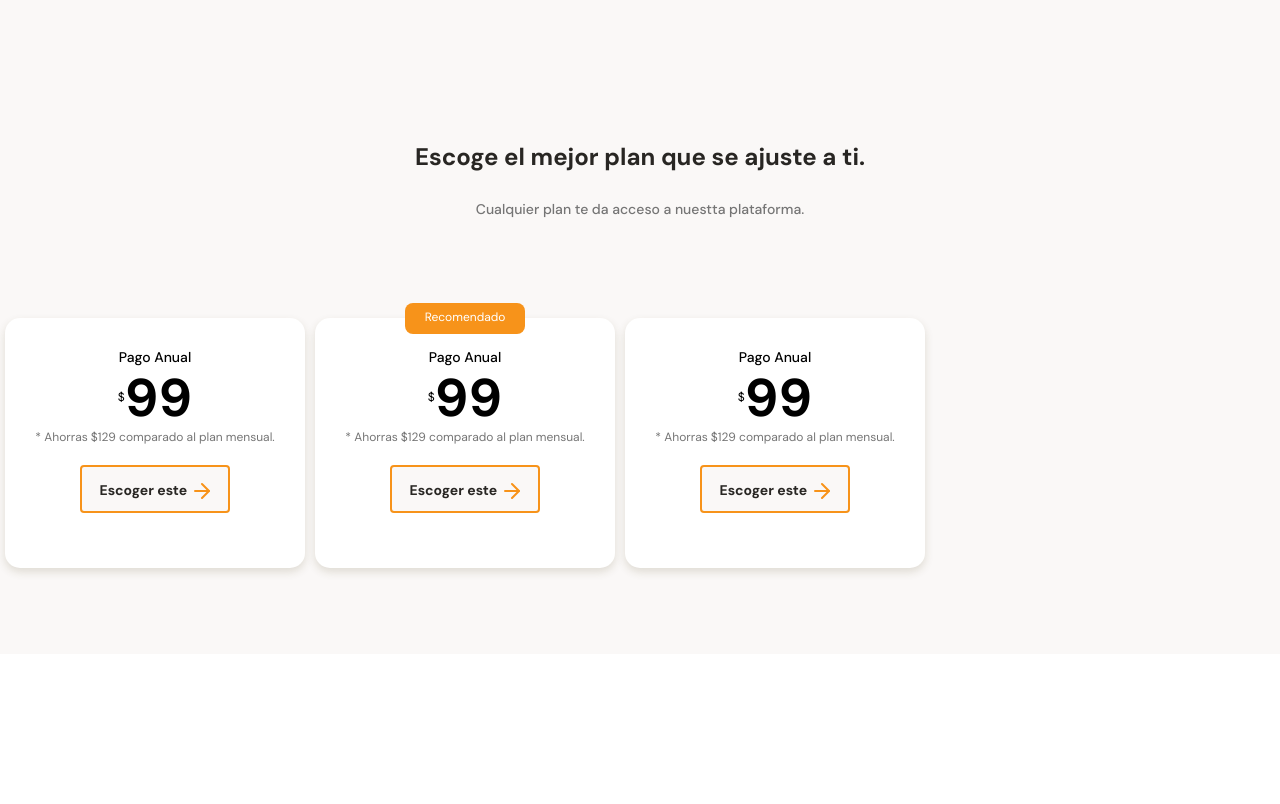
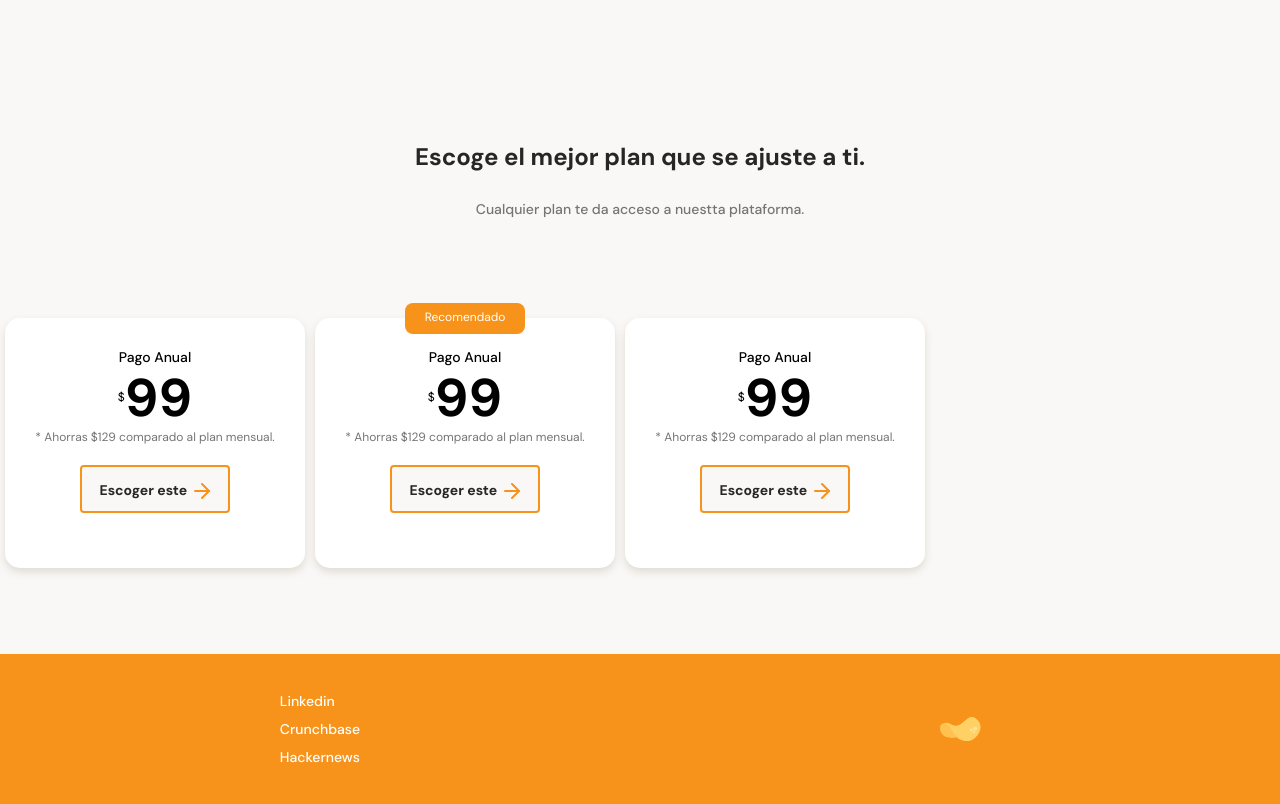
Before and after one commit to pacool84/Corporate-Bitcoins-Sales, a plain HTML site: page index.html in a window 1280 px wide. Shown: the part 2296-3100 px from the top of the page. Before the commit the page ends 2950 px from the top, so only its background shows below. Drawn offline with Linux system fonts and the light colour scheme.

Commit message:
[ADD] The footer structure and the styles

```diff
--- a/index.html
+++ b/index.html
@@ -183,6 +183,17 @@
         </section>
       </section>
     </main>
-    <footer></footer>
+    <footer>
+      <section class="left">
+        <ul>
+          <li><a href="#">Linkedin</a></li>
+          <li><a href="#">Crunchbase</a></li>
+          <li><a href="#">Hackernews</a></li>
+        </ul>
+      </section>
+      <section class="rigth">
+        <img src="./assets/icons/batata.svg" alt="Logo de Batatbot 2020" />
+      </section>
+    </footer>
   </body>
 </html>
--- a/styles.css
+++ b/styles.css
@@ -524,3 +524,33 @@ main {
   background-image: url(./assets/icons/arrow-right.svg);
   vertical-align: text-bottom; /* This is for align in the center of the bottom the arrow image */
 }
+
+footer {
+  display: flex;
+  width: 100%;
+  height: 150px;
+  background-color: var(--bitcoin-orange);
+}
+
+footer section {
+  display: flex;
+  width: 50%;
+  justify-content: center;
+  align-items: center;
+}
+
+footer .left ul {
+  font-size: 1.4rem;
+  font-weight: 500;
+  line-height: 1.8rem;
+  list-style: none;
+}
+
+.left li {
+  margin: 10px 0;
+}
+
+.left a {
+  text-decoration: none;
+  color: var(--just-white);
+}
```
